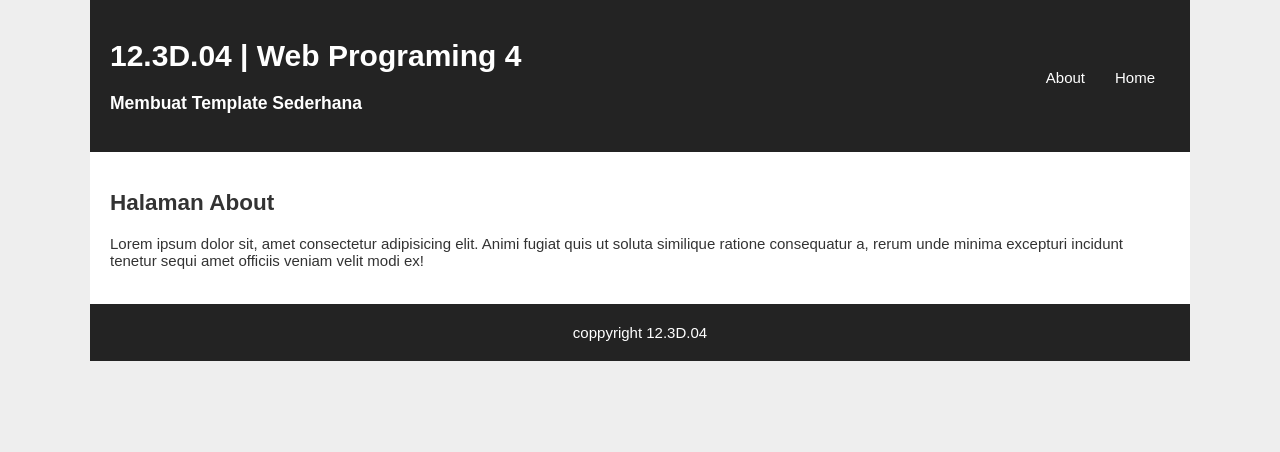
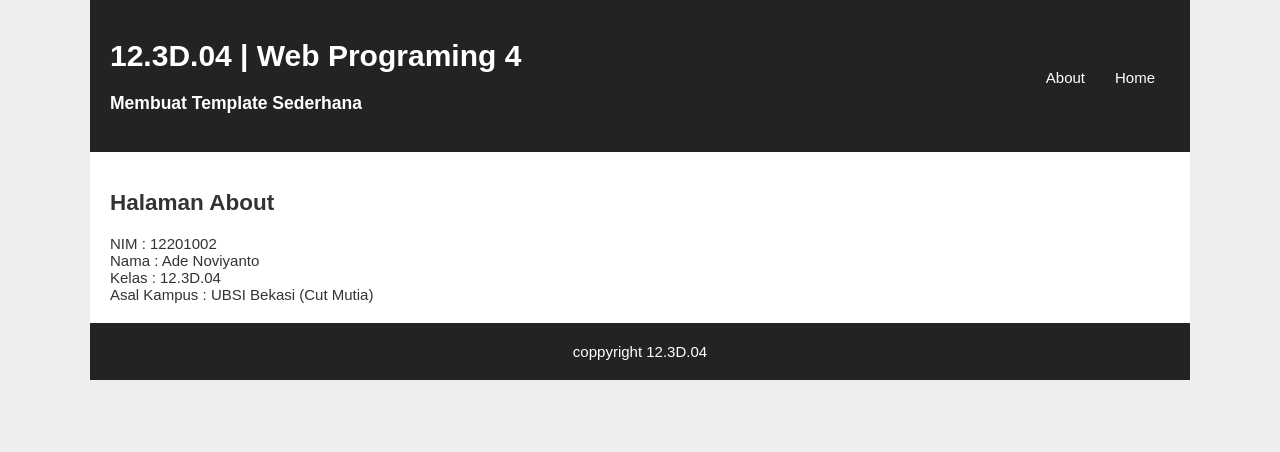
Before and after one commit to adenovianto/Pustaka-Booking-3D, a CodeIgniter app: page /pustaka-booking-3d/index.php/web/about in a window 1280 px wide. Shown: the part 21-473 px from the top of the page. Run offline with CodeIgniter, Linux system fonts and the light colour scheme.

Commit message:
Modif Simpan

```diff
--- a/application/views/v_about.php
+++ b/application/views/v_about.php
@@ -1,5 +1,9 @@
 <section>
     <h1><?php echo $judul ?></h1>
-    <p>
-        Lorem ipsum dolor sit, amet consectetur adipisicing elit. Animi fugiat quis ut soluta similique ratione consequatur a, rerum unde minima excepturi incidunt tenetur sequi amet officiis veniam velit modi ex!
+    <a>
+        NIM : 12201002 <br>
+        Nama : Ade Noviyanto <br>
+        Kelas : 12.3D.04 <br>
+        Asal Kampus : UBSI Bekasi (Cut Mutia)
+    </a>
 </section>
--- a/application/views/v_header.php
+++ b/application/views/v_header.php
@@ -16,7 +16,7 @@
             </hgroup>
             <nav>
                 <ul>
-                    <li><a href="<?php echo base_url() . 'index.php/Web' ?>">Home</a></li>
+                    <li><a href="<?php echo base_url() . 'index.php/Web/' ?>">Home</a></li>
                     <li><a href="<?php echo base_url() . 'index.php/Web/about' ?>">About</a></li>
                 </ul>
             </nav>
--- a/application/views/v_index.php
+++ b/application/views/v_index.php
@@ -1,7 +1,7 @@
 <section>
 	<h1><?php echo $judul ?></h1>
 	<p>
-		Lorem ipsum dolor sit, amet consectetur adipisicing elit. Illo dolorum error nam accusantium iusto optio eum, beatae deleniti ut perferendis. Ducimus nisi error eveniet sunt.
-		Lorem ipsum dolor, sit amet consectetur adipisicing elit. Explicabo maxime quos id? Inventore voluptates possimus ducimus tempora voluptatem exercitationem ad fugiat, ea asperiores repellendus adipisci aliquid fugit magnam alias dolore aut, voluptatum tempore laudantium blanditiis fuga, eaque labore reiciendis doloremque veritatis? Debitis provident ullam molestias libero rerum asperiores eius. Deserunt natus veritatis, sunt quisquam dolor similique animi culpa nihil porro, numquam nisi quidem. Doloremque adipisci animi consequuntur ad. Nesciunt iste dignissimos illo, non aperiam nobis velit quas pariatur nostrum doloribus dolore necessitatibus, quo rem a nulla. Eum asperiores ut, quia sed blanditiis in, delectus reiciendis qui rem veritatis aspernatur et?
+		Lorem ipsum, dolor sit amet consectetur adipisicing elit. Exercitationem est sit sint architecto labore facilis alias, similique nobis aliquam cupiditate commodi sunt consequuntur possimus! Quibusdam fugiat iusto excepturi rem fugit!
+		Lorem ipsum dolor sit amet consectetur adipisicing elit. Facilis explicabo veniam dolores ut quibusdam molestias ullam rem libero ipsa enim incidunt esse quis fugit deserunt aliquid quam sequi, repellendus ex iste quos dolor. Cum deserunt dolor iusto officiis ut dolorem, at pariatur. Accusantium praesentium sed repudiandae minima veniam cumque amet beatae ut quam vero! Id laborum voluptatibus dolore aut a reprehenderit in rerum placeat. Tempore at animi dolorem. Modi sed eveniet repellendus fuga doloremque non itaque commodi voluptatem explicabo atque. Ratione sint hic labore quas magnam aliquid aspernatur itaque, sunt mollitia, explicabo ut quisquam commodi doloribus facilis officiis quo illo!
 	</p>
 </section>
```
